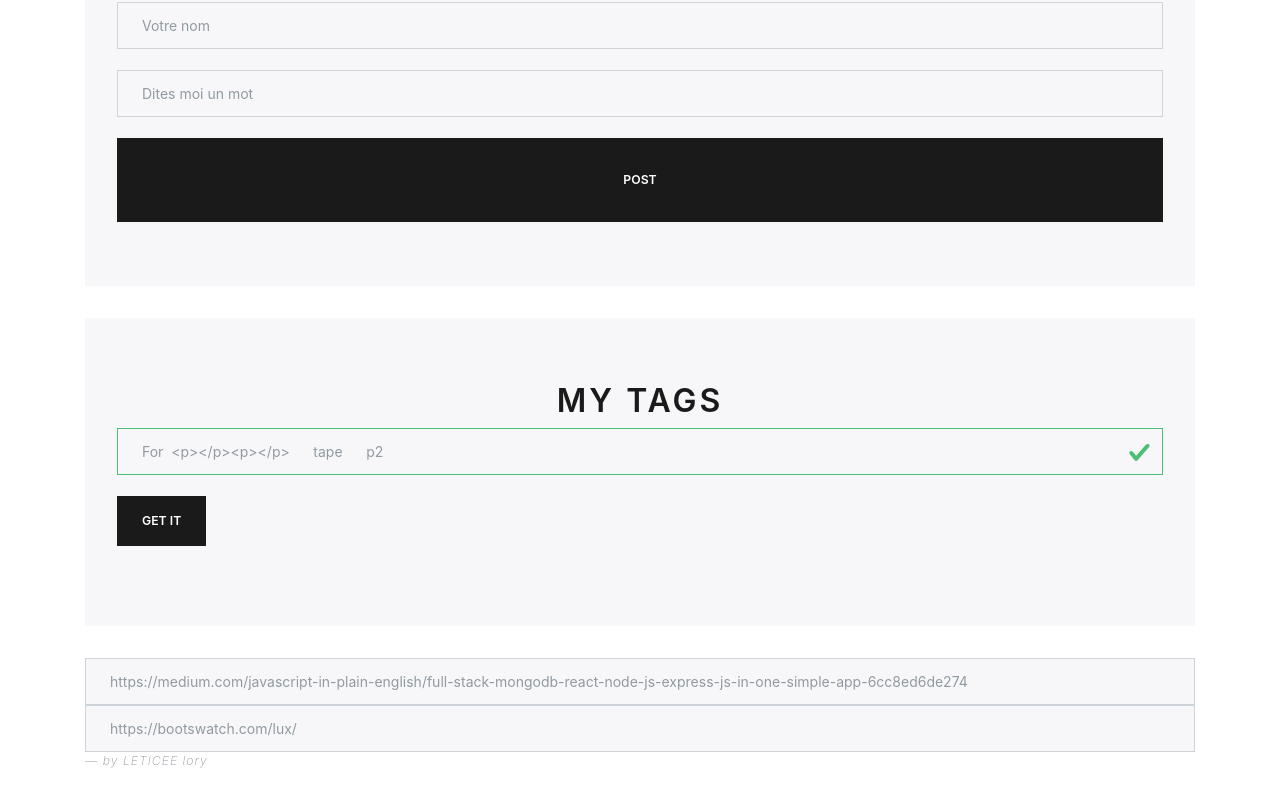
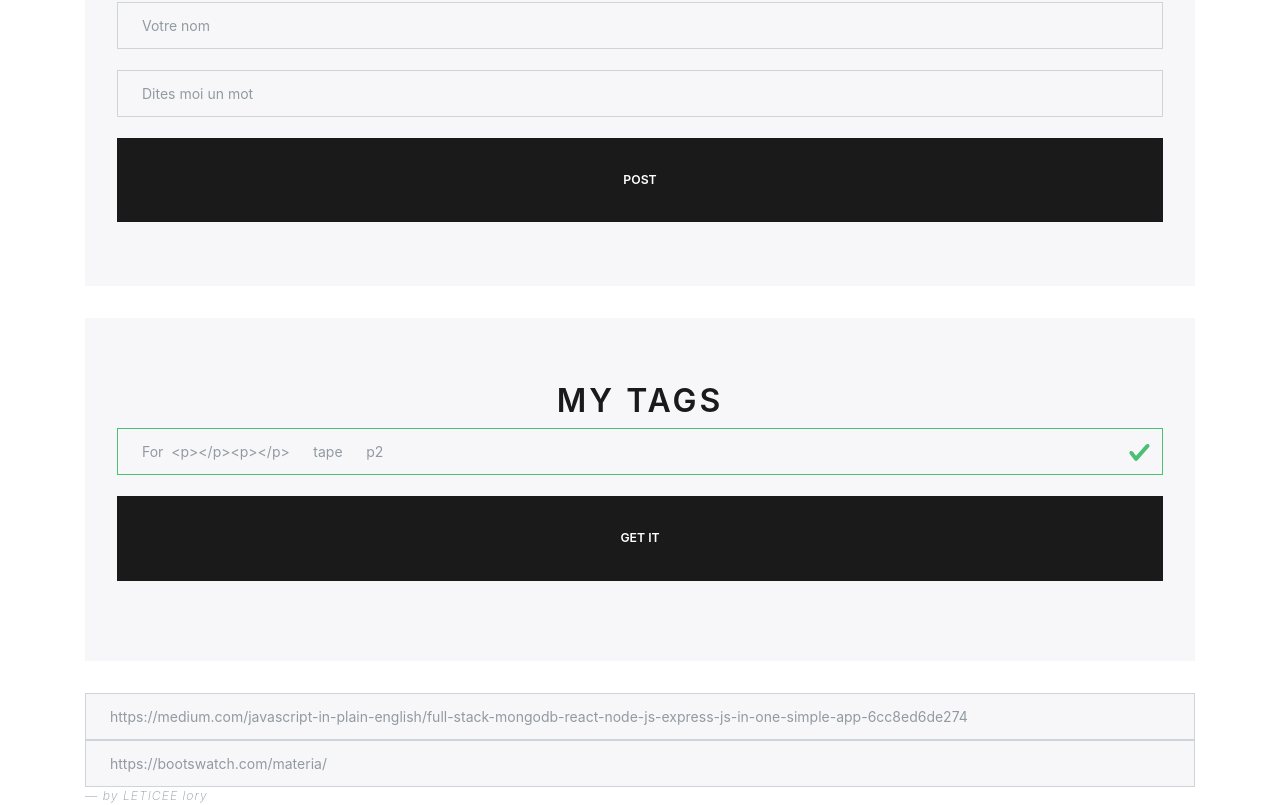
Before and after one commit to loryleticee/react-project, a React (Create React App) app: page / in a window 1280 px wide. Shown: the part 823-1628 px from the top of the page. Before the commit the page ends 1594 px from the top, so only its background shows below. Built offline with nearby package versions, Linux system fonts and the light colour scheme.

Commit message:
Change theme + Add regex

```diff
--- a/src/Balise.js
+++ b/src/Balise.js
@@ -64,7 +64,8 @@ class Balise extends Component {
     }
     renderTodos() {
         return this.state.tab.map((item) => {
-            if(item.length>1){
+            var regex = new RegExp("[^\\s]");
+            if(item.length>1 && ! regex){
                 return(
                     <div className = "list-group-item d-flex justify-content-between align-items-center" key  = { item }>
                     <textarea className = "form-control" id = "exampleTextarea" rows="3" value = {item}/>
@@ -79,10 +80,11 @@ class Balise extends Component {
         return(
             <div className = "jumbotron">
                 <h1 align = "center" >My TAGS  </h1>
-                <form className = "form-group has-success">
+                <form className = "form-group">
                     <input
                         className = "form-control is-valid" id="inputValid"
                         required
+                        defaultValue = "p"
                         type = "text"
                         value = { this.state.userInput }
                         placeholder ="For  <p></p><p></p>      tape      p2"
@@ -90,9 +92,8 @@ class Balise extends Component {
                     />
                     <br/>
                     <input
-
                         required
-                        className = "btn btn-primary"
+                        className = "btn btn-primary btn-lg btn-block"
                         type = "submit"
                         value = "GET IT"
                         onClick ={this.addTodo.bind(this) }
--- a/src/Footer.js
+++ b/src/Footer.js
@@ -11,7 +11,7 @@ class Footer extends Component {
                     />
                     <input
                         className = "form-control"
-                        placeholder = "https://bootswatch.com/lux/"
+                        placeholder = "https://bootswatch.com/materia/"
                     />
                 </div>
                 <div>
--- a/src/Todo/TodoList.js
+++ b/src/Todo/TodoList.js
@@ -41,11 +41,16 @@ class TodoList extends Component {
     }
     renderTodos() {
         return this.state.items.map((item) => {
-            return(
-                <div className = "list-group-item d-flex justify-content-between align-items-center" key  = { item }>
-                    { item } <button onClick = { this.deleteTodo.bind(this)} >X</button>
-                </div>
-            );
+            //Expression reguliere qui annule les espaces
+            var regex = new RegExp("[^\\s]");
+
+            if(item.length>1 && !regex){
+                return(
+                    <div className = "list-group-item d-flex justify-content-between align-items-center" key  = { item }>
+                        { item } <button onClick = { this.deleteTodo.bind(this)} >X</button>
+                    </div>
+                );
+            }
         });
     }
 
@@ -53,7 +58,7 @@ class TodoList extends Component {
         return(
             <div className = "jumbotron">
                 <h1 align = "center" >My TodoList  </h1>
-                <form className = "form-group has-success">
+                <form className = "form-group ">
                     <input
                         required
                         className = "form-control"
```
